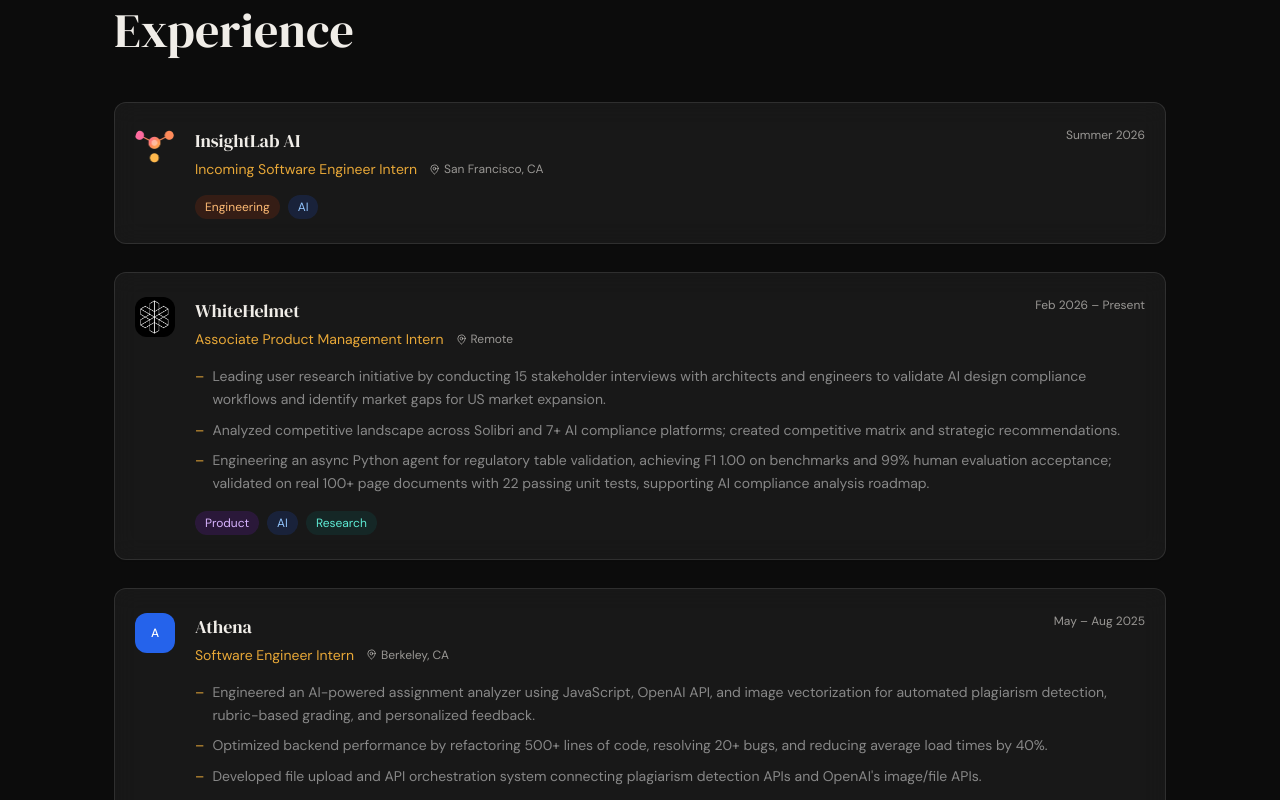
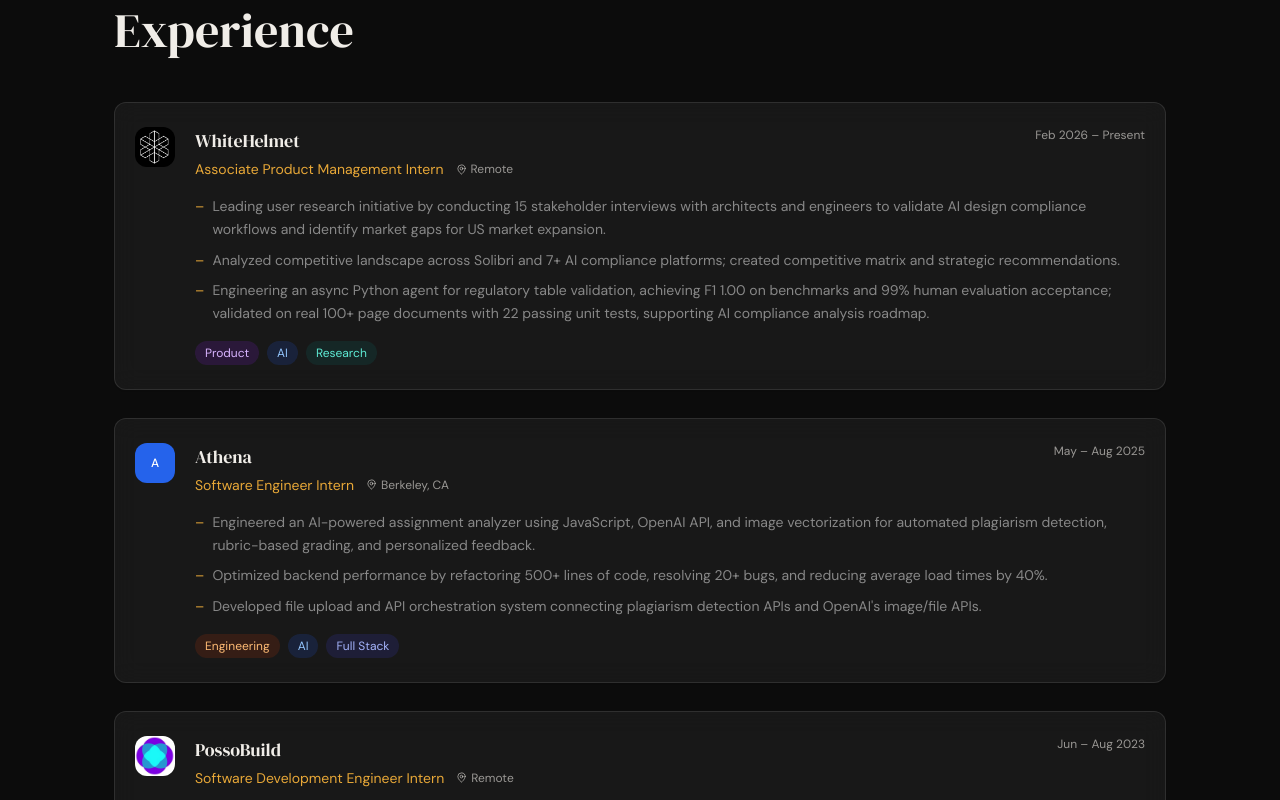
Before and after one commit to KrithinKamineni/Portfolio, a Next.js app: page / in a window 1280 px wide. Shown: the part 1460-2260 px from the top of the page. Built offline with nearby package versions, Linux system fonts and the light colour scheme.

Commit message:
experience update

```diff
--- a/data/experience.ts
+++ b/data/experience.ts
@@ -13,19 +13,6 @@
 }
 
 export const experiences: Experience[] = [
-  {
-    company: "InsightLab AI",
-    location: "San Francisco, CA",
-    role: "Incoming Software Engineer Intern",
-    period: "Summer 2026",
-    tags: ["Engineering", "AI"],
-    logo: "IL",
-    logoColor: "#FFFFFF",
-    logoBg: "#111111",
-    logoImage: "/insightlab-logo.png",
-    website: "https://insightlabai.dev/",
-    bullets: [],
-  },
   {
     company: "WhiteHelmet",
     location: "Remote",
```
